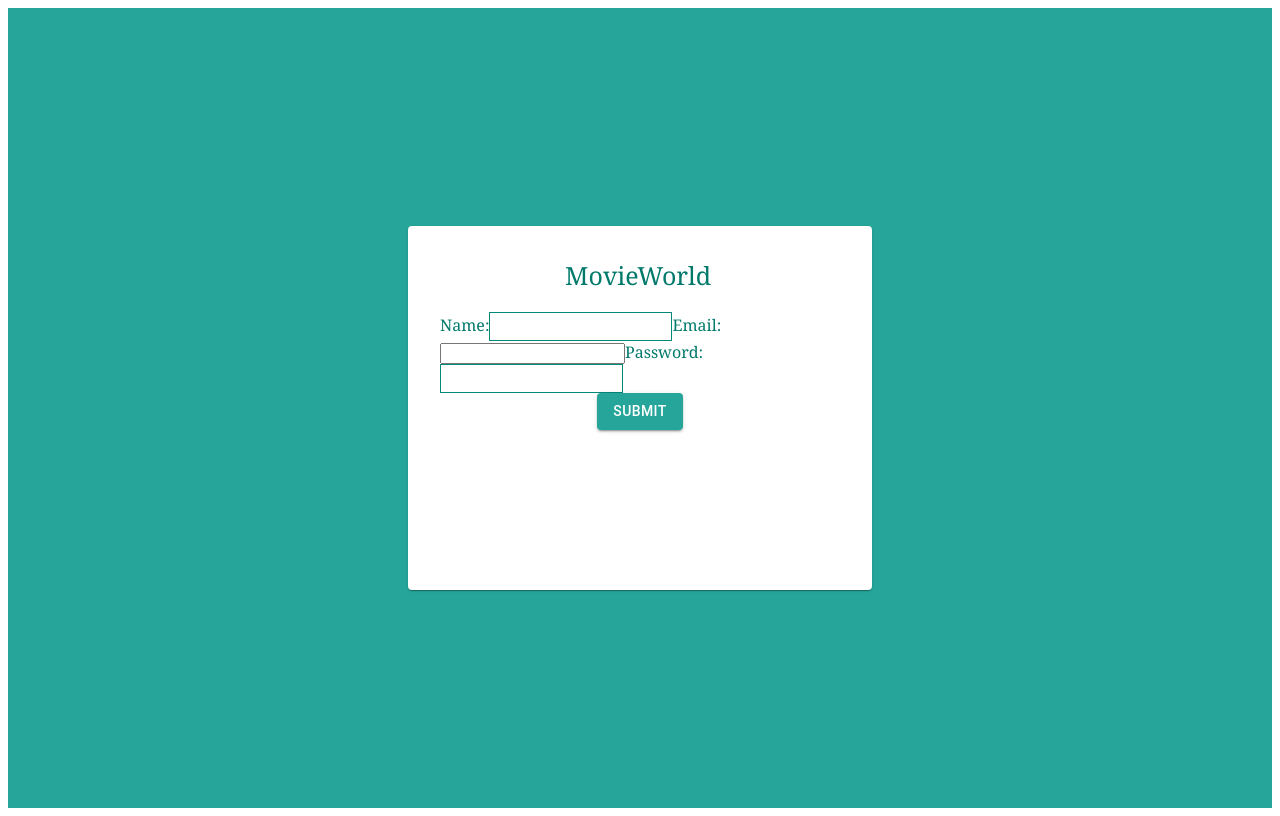
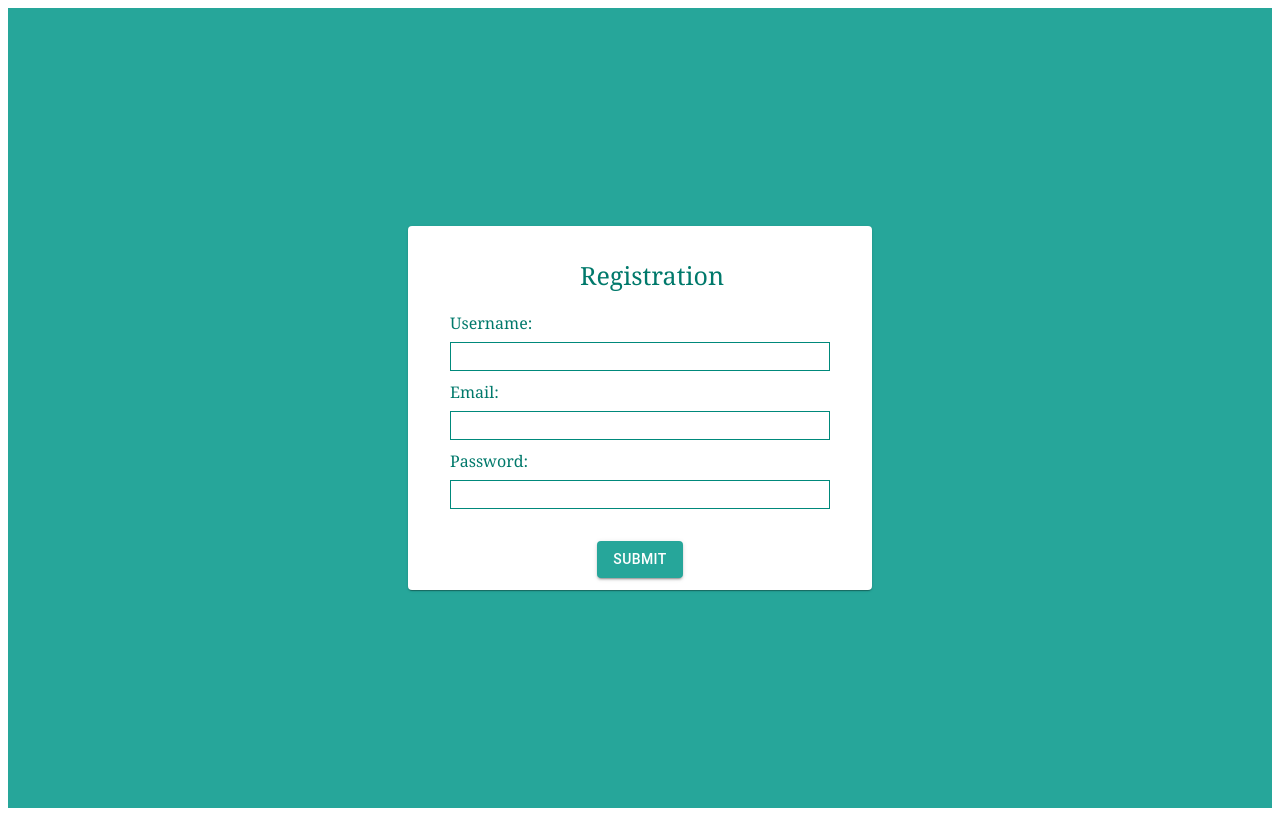
Before and after one commit to eejohnson7/MovieWorld, a React (Create React App) app: page /registration in a window 1280 px wide. Built offline with nearby package versions, Linux system fonts and the light colour scheme.

Commit message:
registration frontend

```diff
--- a/src/Login.js
+++ b/src/Login.js
@@ -7,7 +7,7 @@ import Card from '@mui/material/Card';
 import "./styles.css";
 
 function Login() {
-    const [uname, setUname] = useState("");
+    const [username, setUsername] = useState("");
     const [pass, setPass] = useState("");
 
     const [errorMessages, setErrorMessages] = useState([]);
@@ -26,7 +26,7 @@ function Login() {
     ];
 
     const errors = {
-        uname: "invalid username",
+        username: "invalid username",
         pass: "invalid password"
     };
 
@@ -35,7 +35,7 @@ function Login() {
         alert("clicked");
 
         // Find user login info
-        const userData = database.find((user) => user.username === uname.value);
+        const userData = database.find((user) => user.username === username.value);
 
         // Compare user info
         if (userData) {
@@ -50,7 +50,7 @@ function Login() {
         }
         else {
         // Username not found
-            setErrorMessages({ name: "uname", message: errors.uname });
+            setErrorMessages({ name: "username", message: errors.username });
         }
     };
 
@@ -66,11 +66,11 @@ function Login() {
                     <div>
                         <div className="input-container">
                             <label className="label">Username:</label>
-                            <input type="text" name="uname" required onChange={(e) => setUname(e.target.value)}/>
+                            <input type="text" required onChange={(e) => setUsername(e.target.value)}/>
                         </div>
                         <div className="input-container">
                             <label className="label">Password:</label>
-                            <input type="password" name="pass" required onChange={(e) => setPass(e.target.value)}/>
+                            <input type="password" required onChange={(e) => setPass(e.target.value)}/>
                         </div>
                         <br></br>
 
--- a/src/Registration.js
+++ b/src/Registration.js
@@ -7,69 +7,22 @@ import Card from '@mui/material/Card';
 import "./styles.css";
 
 function Registration() {
+    const [username, setUsername] = useState('');
+    const [email, setEmail] = useState('');
+    const [pass, setPass] = useState('');
 
-    // States for registration
-    const [name, setName] = useState('');
-    const [email, setEmail] = useState('');
-    const [password, setPassword] = useState('');
-
-    // States for checking the errors
-    const [submitted, setSubmitted] = useState(false);
-    const [error, setError] = useState(false);
-
-    // Handling the name change
-    const handleName = (e) => {
-        setName(e.target.value);
-        setSubmitted(false);
-    };
-
-    // Handling the email change
-    const handleEmail = (e) => {
-        setEmail(e.target.value);
-        setSubmitted(false);
-    };
-
-    // Handling the password change
-    const handlePassword = (e) => {
-        setPassword(e.target.value);
-        setSubmitted(false);
-    };
-
-    // Handling the form submission
+    // handling the form submission
     const handleSubmit = (e) => {
         e.preventDefault();
-        if (name === '' || email === '' || password === '') {
-        setError(true);
-        } else {
-        setSubmitted(true);
-        setError(false);
+        if (username === '' || email === '' || pass === '') {
+            alert("Please enter all fields!");
         }
-    };
+        else {
+            alert(username + " registered! You will now be redirected to sign in.");
+            //TODO: post to db
+            window.location.href = "/";
 
-    // Showing success message
-    const successMessage = () => {
-        return (
-        <div
-            className="success"
-            style={{
-            display: submitted ? '' : 'none',
-            }}>
-            <h1>User {name} successfully registered!!</h1>
-        </div>
-        );
-    };
-
-    // Showing error message if error is true
-    const errorMessage = () => {
-        return (
-        <div
-            className="error"
-            style={{
-            display: error ? '' : 'none',
-            }}>
-            <h1>Please enter all the fields</h1>
-        </div>
-        );
+        }
     };
 
     return (
@@ -80,17 +33,23 @@ function Registration() {
             justify="center"
         >
             <Card className="login-form" sx={{ height: 300, width: 400 }}>
-                <div className="title">MovieWorld</div>
+                <div className="title">Registration</div>
                 <div>
-                    <form onSubmit={handleSubmit}>
-                        <label className="label">Name:</label>
-                        <input onChange={handleName} className="input" value={name} type="text" />
+                    <div className="input-container">
+                        <label className="label">Username:</label>
+                        <input required onChange={(e) => setUsername(e.target.value)} type="text" />
+                    </div>
 
+                    <div className="input-container">
                         <label className="label">Email:</label>
-                        <input onChange={handleEmail} className="input" value={email} type="email" />
+                        <input required onChange={(e) => setEmail(e.target.value)} type="text" />
+                    </div>
 
+                    <div className="input-container">
                         <label className="label">Password:</label>
-                        <input onChange={handlePassword} className="input" value={password} type="password" />
+                        <input required onChange={(e) => setPass(e.target.value)} type="text" />
+                    </div>
+                    <br></br>
 
                     <Grid container
                         direction="column"
@@ -99,7 +58,6 @@ function Registration() {
                     >
                         <Button variant="contained" sx={{ backgroundColor: "#26A69A"}} onClick={handleSubmit}>Submit</Button>
                     </Grid>
-                    </form>
                 </div>
             </Card>
         </Grid>
--- a/src/styles.css
+++ b/src/styles.css
@@ -53,7 +53,7 @@ input[type="submit"]:hover {
   font-size: 25px;
   margin-bottom: 20px;
   color: #00796B;
-  padding-left: 125px;
+  padding-left: 140px;
 }
 
 .input-container {
```
Lines whose indentation alone changed are shown as unchanged.
